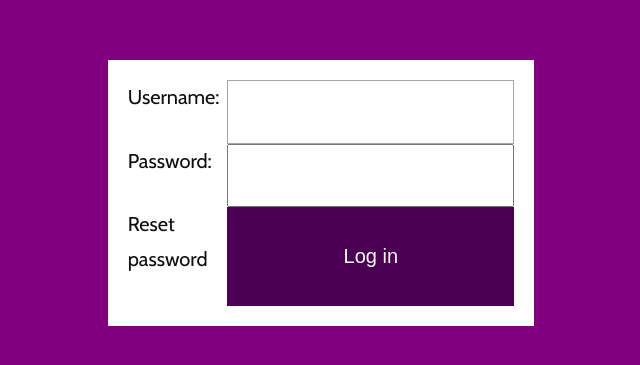
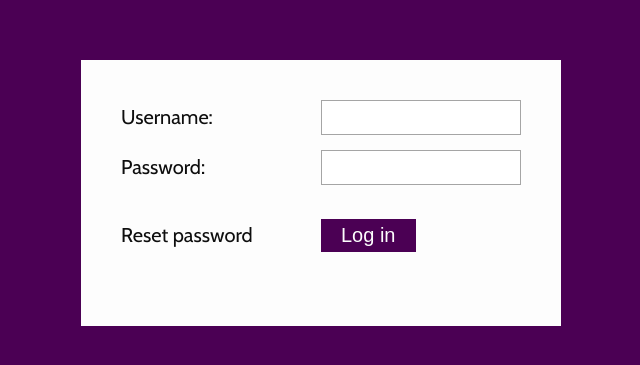
Before and after one commit to xgebi/SlothCMS-Admin-FE, a Vue app: page /#/login-screen in a window 1280 px wide. Shown: the part 207-572 px from the top of the page, without its empty margins (319-959 px from the left). Built offline with nearby package versions, Linux system fonts and the light colour scheme.

Commit message:
updated styling

```diff
--- a/src/components/InitWizard/InitWizard.vue
+++ b/src/components/InitWizard/InitWizard.vue
@@ -99,19 +99,20 @@ export default {
     display: grid;
     grid-template-rows: 1fr auto 1fr;
     grid-template-columns: 1fr auto 1fr;
-    background: purple;
+    background: var(--purple);
     height: 100%;
     width: 100%;
   }
 
  .wizard .steps {
-   background: white;
-   grid-column: 2 / 3;
-   grid-row: 2 / 3;
-   display: grid;
-    grid-template-columns: 1fr 1fr;
-    padding: 1rem;
-    grid-row-gap: 0.5rem;
+  background: var(--white);
+  grid-column: 2 / 3;
+  grid-row: 2 / 3;
+  display: grid;
+  grid-template-columns: 1fr 1fr;
+  padding: 1rem;
+  grid-row-gap: .5rem;
+  row-gap: .5rem;
  }
 
   .wizard .steps .step {
--- a/src/components/LoginScreen.vue
+++ b/src/components/LoginScreen.vue
@@ -4,12 +4,24 @@
       <div v-if="loginError">
         Please check your username and password.
       </div>
+      <div>
         <label for="username">Username:</label>
+      </div>
+      <div>
         <input id="username" type="text" v-model="credentials.username"/>
+      </div>
+      <div>
         <label for="password">Password:</label>
+      </div>
+      <div>
         <input id="password" type="password" v-model="credentials.password"/>
+      </div>
+      <div>
         <a>Reset password</a>
+      </div>
+      <div>
         <button v-on:click="authenticate()">Log in</button>
+      </div>
     </div>
   </div>
 </template>
@@ -78,7 +90,7 @@ export default {
 
 <style>
 .login-screen {
-  background: purple;
+  background: var(--purple);
   display: grid;
   grid-template-rows: 1fr 1fr 1fr;
   grid-template-columns: 1fr 1fr 1fr;
@@ -90,8 +102,9 @@ export default {
   grid-row: 2 / 3;
   grid-column: 2 / 3;
   display: grid;
-  grid-template-columns: 1fr 1fr;
-  padding: 1rem;
-  background: white;
+  grid-template-columns: 200px 200px;
+  grid-template-rows: 50px;
+  padding: 2rem;
+  background: var(--white);
 }
 </style>
--- a/static/css/forms.css
+++ b/static/css/forms.css
@@ -1,8 +1,10 @@
-input[type="text"] {
+input[type="text"],
+input[type="password"] {
   font-size: 1rem;
   padding: .25rem .5rem;
   color: var(--black);
-  border: 1px solid var(--grey)
+  border: 1px solid var(--grey);
+  max-width: 100%;
 }
 
 input[type="button"],
```
Lines whose indentation alone changed are shown as unchanged.
